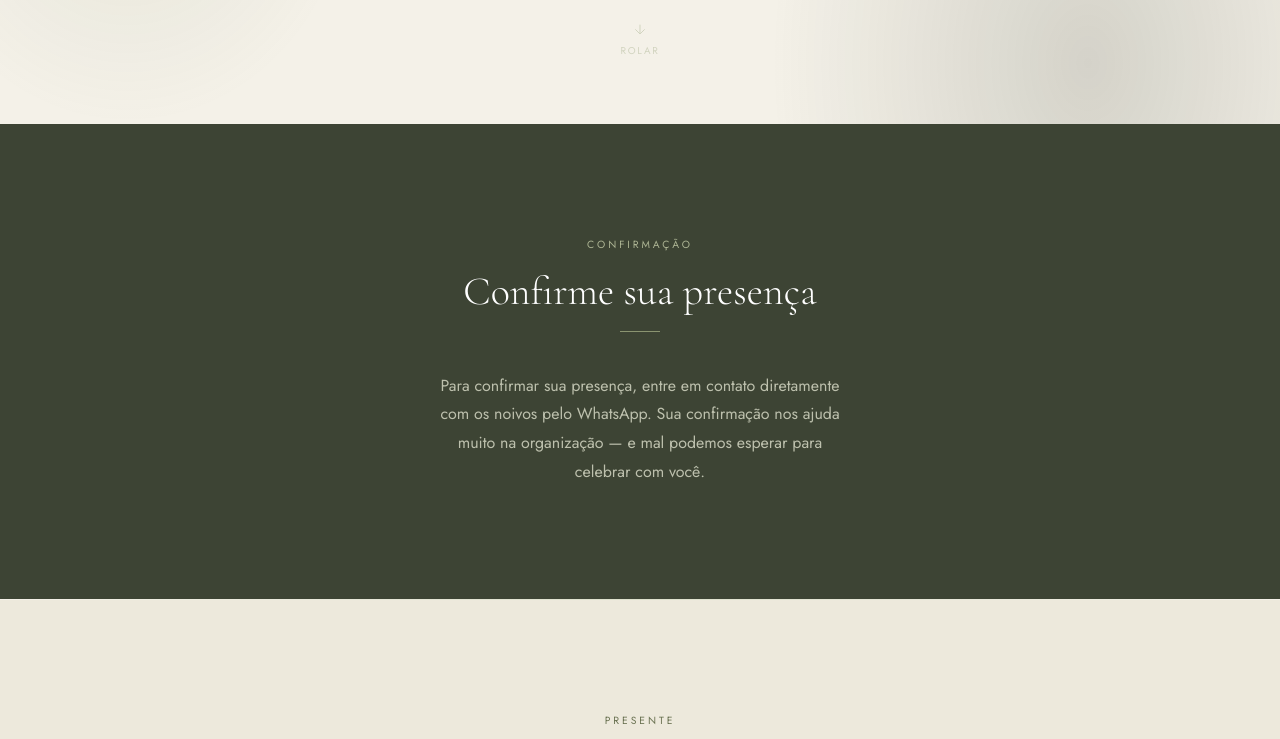
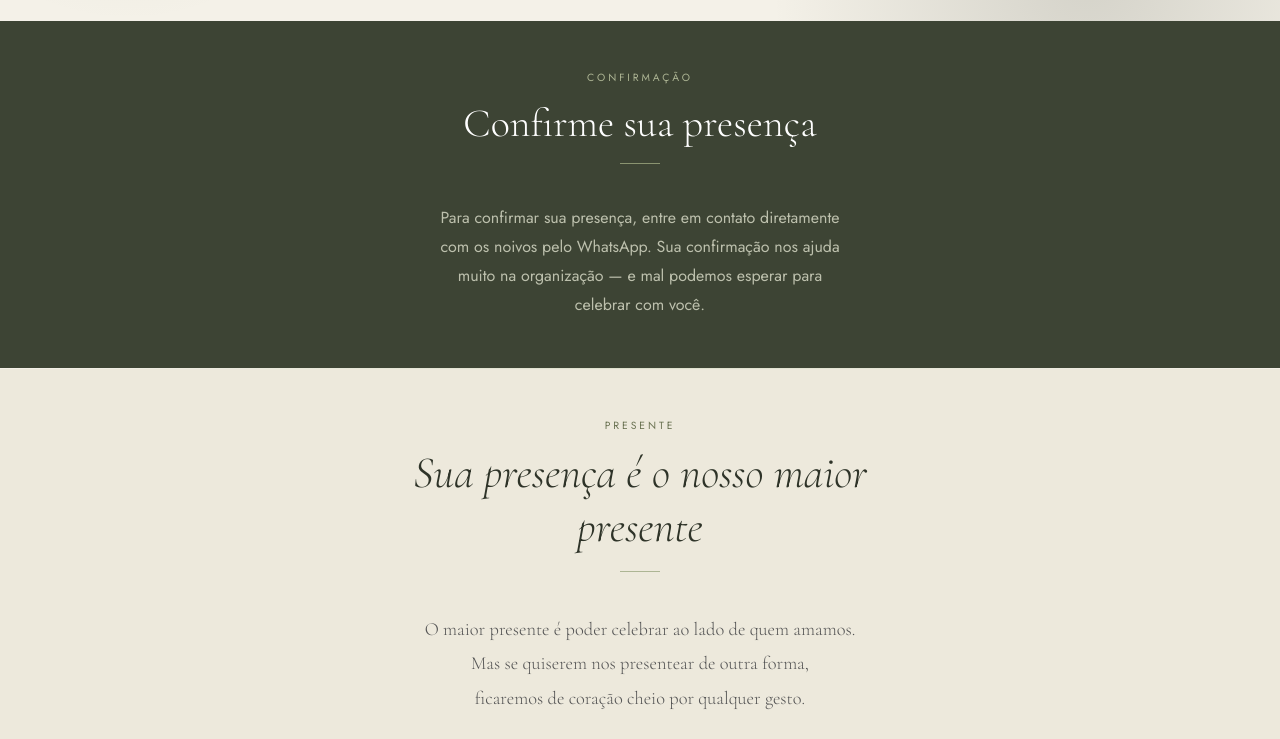
Before and after one commit to ThomazDiniz/casamento, a website: page index.html in a window 1280 px wide. Shown: the part 1100-1839 px from the top of the page. Drawn offline with nearby package versions, Linux system fonts and the light colour scheme.

Commit message:
Update index.html

```diff
--- a/index.html
+++ b/index.html
@@ -204,7 +204,7 @@
     /* ── PRESENTE ──────────────────────────────────────────────── */
     #presente {
       background: var(--cream-warm);
-      padding: 7rem 2rem;
+      padding: 3rem 2rem;
       text-align: center;
     }
     .presente-inner {
@@ -285,7 +285,7 @@
 
     /* ── RSVP ──────────────────────────────────────────────────── */
     #rsvp {
-      padding: 7rem 2rem;
+      padding: 3rem 2rem;
       text-align: center;
       background: var(--olive-deep);
     }
@@ -416,10 +416,6 @@
     </a>
   </div>
 
-  <div class="scroll-cue">
-    <svg viewBox="0 0 24 24" stroke-width="1.5"><path d="M12 5v14M5 12l7 7 7-7"/></svg>
-    <span>Rolar</span>
-  </div>
 </section>
 
 <!-- RSVP -->
@@ -478,11 +474,6 @@
   </div>
 </section>
 
-<!-- FOOTER -->
-<footer>
-  <p class="footer-names">Joana &amp; Thomaz</p>
-  <p class="footer-date">10 de outubro de 2026 · João Pessoa</p>
-</footer>
 
 <script>
   // Scroll reveal
```
